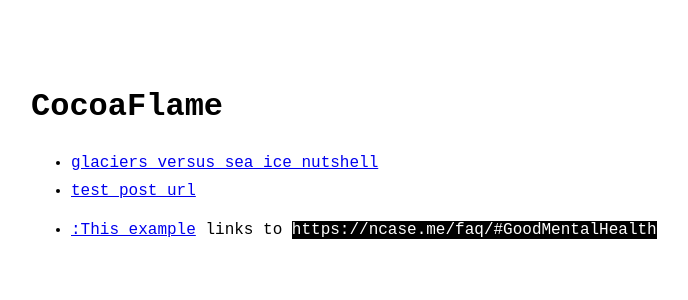
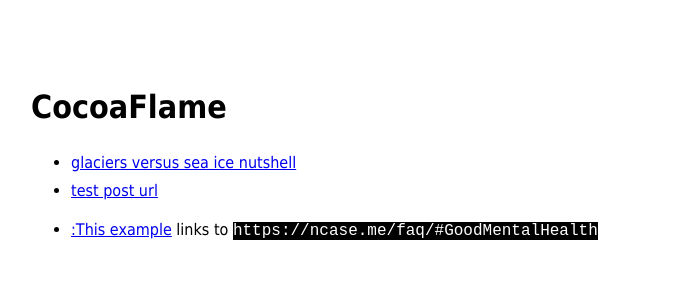
Before and after one commit to CocoaFlame/psychic-waffle, a Jekyll site: the page built from index.md, in a window 1280 px wide. Shown: the top 300 px of the page, without its empty margins (289-977 px from the left). Built offline with Jekyll 4.4.1, drawn with Linux system fonts in a browser that asks for light colours.

Commit message:
Changing font to Tahoma, Verdana, sans-serif

```diff
--- a/_sass/no-style-please.scss
+++ b/_sass/no-style-please.scss
@@ -23,9 +23,10 @@ html, body { background: white; }
 
 html { height: 100%; }
 
+//"Courier New", monospace; OR monospace;
 body {
   color: black;
-  font-family: "Courier New", monospace;
+  font-family: Tahoma, Verdana, sans-serif;
   font-size: 16px;
   line-height: 1.4;
   margin: 0;
```
